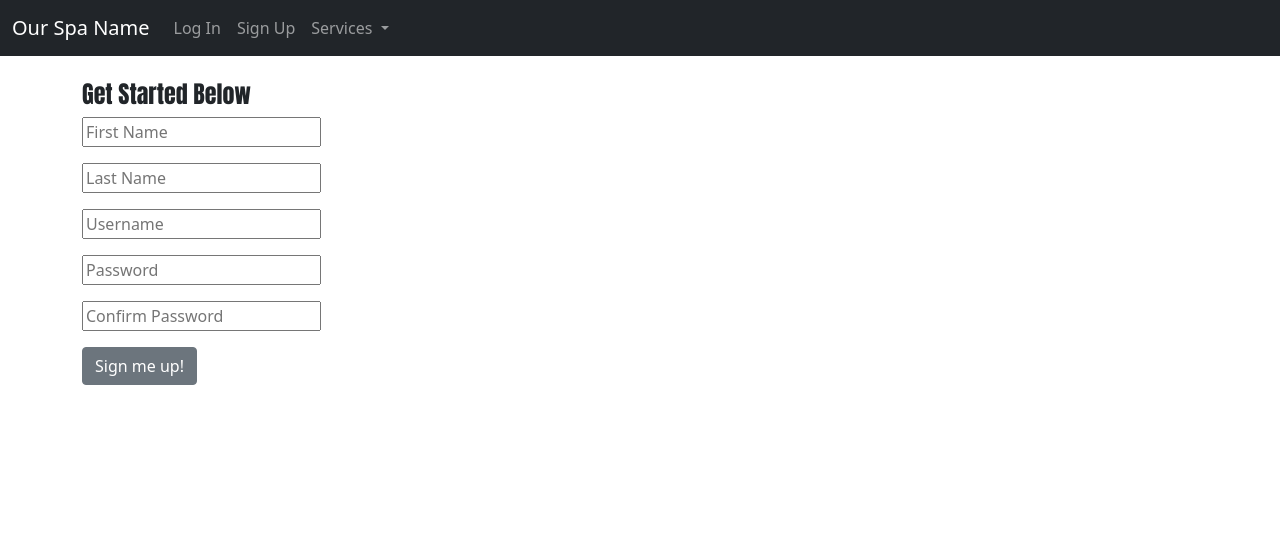
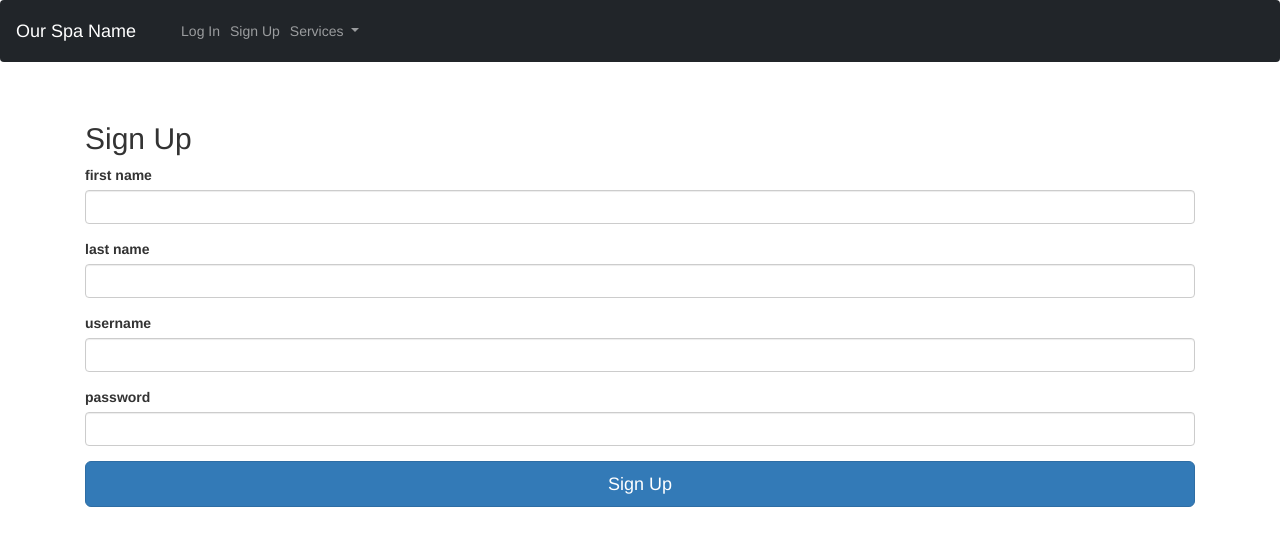
Before and after one commit to TrClark3/comp_350_project, a Flask app: page /sign-up in a window 1280 px wide. Shown: the top 546 px of the page. Run offline with Flask 2, Linux system fonts and the light colour scheme; some libraries are stand-ins or nearby versions.

Commit message:
Created login and signup forms using wtforms, signup route cleaned up

```diff
--- a/app/website/initialise.py
+++ b/app/website/initialise.py
@@ -16,4 +16,5 @@ class Initialise:
             app.config["DB_DATABASE"]
         )
         app.config['SQLALCHEMY_TRACK_MODIFICATIONS'] = True
+        app.config['SECRET_KEY'] = 'password'
         return app
--- a/app/website/models.py
+++ b/app/website/models.py
@@ -2,7 +2,7 @@ from website import db, ma, login_manager
 from flask_wtf import FlaskForm
 from wtforms import StringField, PasswordField, BooleanField
 from wtforms.validators import InputRequired, Email, Length
-from flask_login import UserMixin, login_user, login_required, logout_user, current_user
+from flask_login import UserMixin
 
 
 # Models
@@ -14,6 +14,7 @@ class User(UserMixin, db.Model):
     f_name = db.Column(db.String(32))
     l_name = db.Column(db.String(32))
     age = db.Column(db.Integer)
+    # (NOTE) Age should probably be swapped out with an email field. Thoughts? - Travis
 
     @login_manager.user_loader
     def load_user(user_id):
@@ -25,16 +26,17 @@ class User(UserMixin, db.Model):
         self.f_name = first
         self.l_name = last
         self.age = age
+#Login Form Model for existing Usersused in views.log_in route)
+class LoginForm(FlaskForm):
+    username = StringField('username', validators=[InputRequired(), Length(min=4, max=50)])
+    password = PasswordField('password', validators=[InputRequired(), Length(min=8, max=100)])
 
-class LoginForm(FlaskForm):
-    username = StringField('username', validators=[InputRequired(), Length(min=4, max=15)])
-    password = PasswordField('password', validators=[InputRequired(), Length(min=8, max=80)])
-
-
-# class RegisterForm(FlaskForm):
-#     email = StringField('email', validators=[InputRequired(), Email(message='Invalid email'), Length(max=50)])
-#     username = StringField('username', validators=[InputRequired(), Length(min=4, max=15)])
-#     password = PasswordField('password', validators=[InputRequired(), Length(min=8, max=80)])
+#SignUp Form Model for new Users (used in views.sign_up route)
+class SignUpForm(FlaskForm):
+    username = StringField('username', validators=[InputRequired(), Length(min=4, max=50)])
+    password = PasswordField('password', validators=[InputRequired(), Length(min=8, max=100)])
+    f_name = StringField('first name', validators=[InputRequired(), Length(min=2, max=32)])
+    l_name = StringField('last name', validators=[InputRequired(), Length(min=2, max=32)])
 
 class Employee(db.Model):
     emp_id = db.Column(db.Integer, primary_key=True, autoincrement=True)
--- a/app/website/templates/sign-up.html
+++ b/app/website/templates/sign-up.html
@@ -1,36 +1,24 @@
-<!-- This is our sign-up page for collecting user info, app.py handles sending it to database -->
-{% extends 'base.html' %}
+<!-- This is our sign-up page for collecting user info, views.py handles sending it to database -->
+{% extends "bootstrap/base.html" %}
+{% include "base.html" %}
+<!-- The above works for now, but it renders the toolbar a little differently than other pages for some reason... -->
+{% import "bootstrap/wtf.html" as wtf %}
 
 {% block title %} Sign Up {% endblock %}
 
 {% block content %}
-<div class="container" id="sign_up">
-    <h4>Get Started Below</h4>
+<div class="container", id="sign_up">
 
-    {% if error_statement %}
-    <div class="alert alert-warning alert-dismissible fade show" role="alert">
-        {{error_statement}}
-        <button type="button" class="btn-close" data-bs-dismiss="alert" aria-label="Close"></button>
-      </div>
-    {% endif %}
+  <form class="form-signin" method="POST">
+    <h2 class="form-signin-heading">Sign Up</h2>
+    {{ form.hidden_tag() }}
+    {{ wtf.form_field(form.f_name) }}
+    {{ wtf.form_field(form.l_name) }}
+    {{ wtf.form_field(form.username) }}
+    {{ wtf.form_field(form.password) }}
 
-    <form method="POST">
-        <p>
-            <input id="first" name="firstname" type="text" placeholder="First Name" value={{f_name}}>
-        </p>
-        <p>
-            <input id="last" name="lastname" type="text" placeholder="Last Name" value="{{l_name}}">
-        </p>
-        <p>
-            <input id="username" name="username" type="text" placeholder="Username" value="{{username}}">
-        </p>
-        <p>
-            <input id="password1" name="password1" type="password" placeholder="Password">
-        </p>
-        <p>
-            <input id="password2" name="password2" type="password" placeholder="Confirm Password">
-        </p>
-        <button type="submit" class = "btn btn-secondary">Sign me up!</button>
-    </form>
-</div>
+    <button class="btn btn-lg btn-primary btn-block" type="submit">Sign Up</button>
+  </form>
+
+</div> <!-- /container -->
 {% endblock %}
--- a/app/website/views.py
+++ b/app/website/views.py
@@ -1,8 +1,10 @@
 from flask import Blueprint, render_template, request, redirect, url_for
+from wtforms.validators import InputRequired, Email, Length
+from werkzeug.security import generate_password_hash, check_password_hash
 
 
 from website import db
-from website.models import User
+from website.models import User, LoginForm, SignUpForm
 import json
 
 views = Blueprint('views', __name__)
@@ -13,40 +15,24 @@ views = Blueprint('views', __name__)
 def home():
     return render_template('index.html')
 
-# SignUp Page. Uses signUp.html
+# SignUp Page. Uses sign-up.html
 @views.route('/sign-up', methods=['GET', 'POST'])
 def sign_up():
-    # Handles POST method logic
-    if request.method == 'POST':
-        # collect form data, NOTE: age is odd to query in this context, should we consider deleting?
-        f_name = request.form.get('firstname')
-        l_name = request.form.get('lastname')
-        username = request.form.get('username')
-        password1 = request.form.get('password1')
-        password2 = request.form.get('password2')
 
-        # Verify all form fields filled out, if not rerender sign-up, carrying over filled out fields (except password)
-        if not f_name or not l_name or not username or not password1 or not password2:
-            error_statement = "Please fill out all form fields."
-            return render_template('sign-up.html', error_statement=error_statement, f_name=f_name,
-                l_name=l_name,
-                username=username)
+    form = SignUpForm()
 
-        # create new User
-        new_user = User(username=username, password=password1,
-                        first=f_name, last=l_name, age=0)
-        # Push to database
-        try:
-            db.session.add(new_user)
-            db.session.commit()
-            return redirect(url_for('views.thanks'))
-        except:
-            return "An error occured during sign up process..."
+    if form.validate_on_submit():
+        hashed_password = generate_password_hash(form.password.data, method='sha256')
+        new_user = User(username=form.username.data, password=hashed_password,
+        first=form.f_name.data, last=form.l_name.data, age = 100)
 
-    else:
-        # Render the sign-up page
-        return render_template('sign-up.html')
+        db.session.add(new_user)
+        db.session.commit()
+        return redirect(url_for('views.thanks'))
 
+    return render_template('sign-up.html', form=form)
+
+# Sign up complete page. Uses thanks.html
 @views.route('/thanks')
 def thanks():
     return render_template('thanks.html')
```
